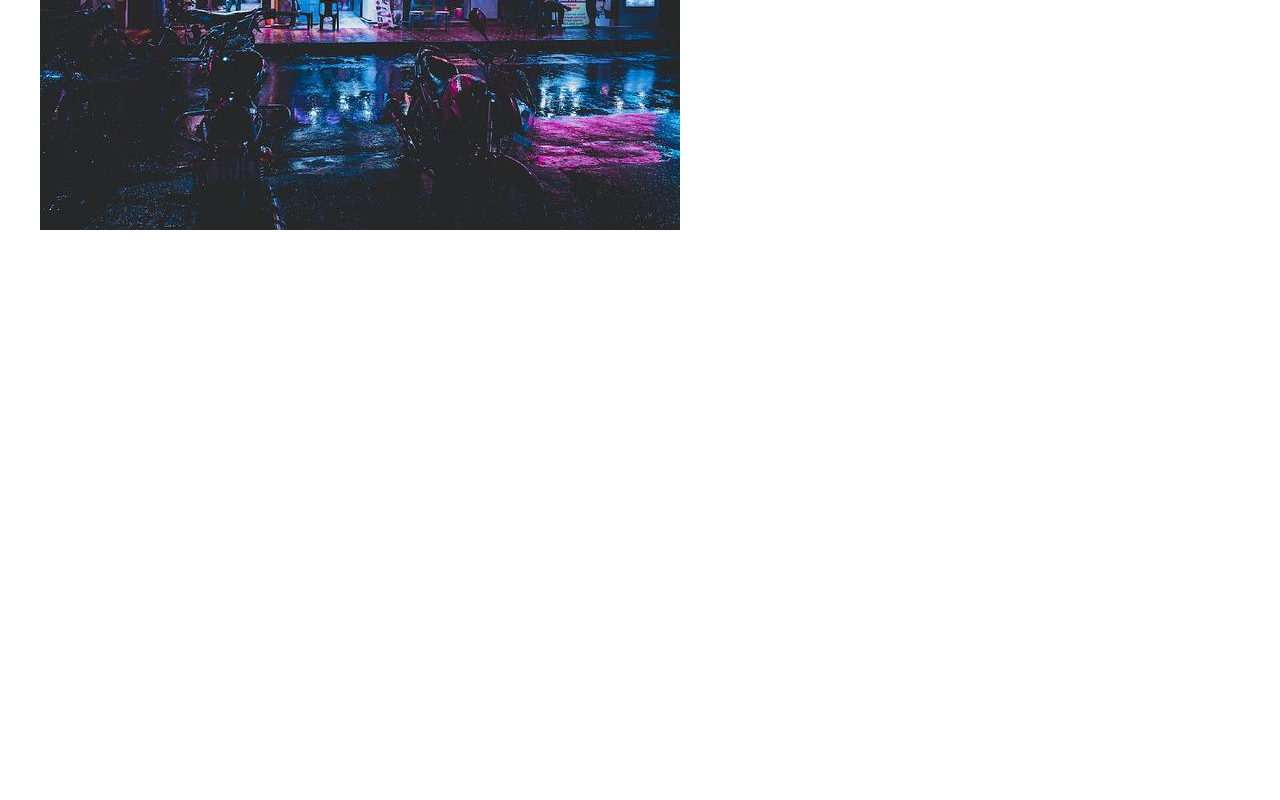
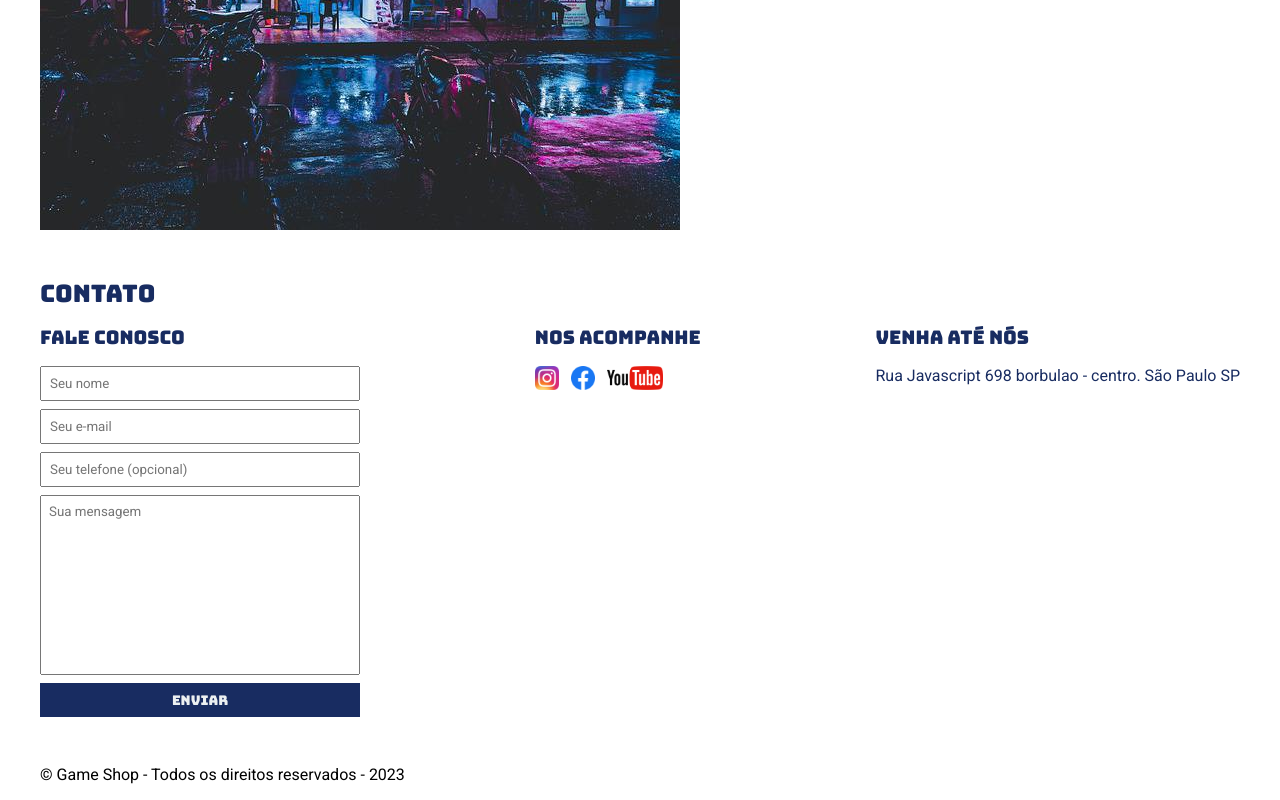
Before and after one commit to GELSONRC44/site_gamesshop, a plain HTML site: page index.html in a window 1280 px wide. Shown: the part 349-1149 px from the top of the page. Before the commit the page ends 800 px from the top, so only its background shows below. Drawn offline with Linux system fonts and the light colour scheme.

Commit message:
modificação de arquivos

```diff
--- a/index.html
+++ b/index.html
@@ -19,17 +19,17 @@
         <nav>
             <ul>
                 <li>
-                <a href="#">Sobre a loja</a>
+                <a href="#about">Sobre a loja</a>
                 </li>
                 <li>
-                <a href="#">Contatus</a>
+                <a href="#contact">Contatus</a>
                 </li>
             </ul>
         </nav>
         </div>
     </header>
 
-    <section>
+    <section id="about">
     <div class="container">
        <img class="store-front" src="./images_M05/images/loja.jpg" alt="Fachada da loja de game">
         <div>
@@ -49,5 +49,58 @@
     </div>
 </section>
 
+<section id="contact">
+    <div class="container">
+        <h2>Contato</h2>
+        <div class="contact-methods">
+        <div>
+            <div>
+                <h3>Fale conosco</h3>
+                <form >
+                    <input type="text" placeholder="Seu nome" required/>
+                    <input type="email" placeholder="Seu e-mail"required/>
+                    <input type="tel" placeholder="Seu telefone (opcional)"/>
+                    <textarea placeholder="Sua mensagem"required></textarea>
+                    <button type="submit">Enviar</button>
+                </form>
+            </div>
+            </div>
+            <div>
+                <h3>Nos acompanhe</h3>
+                <ul class="social-links">
+                    <li>
+                        <a href="#" title="Siga-nos no Instagram">
+                        <img src="./images_M05/images/instagram.png" alt="Logo do Instagram">
+                    </a>
+                    </li>
+                    <li>
+                        <a href="#" title="Siga-nos no Instagram">
+                        <img src="./images_M05/images/facebook.png" alt="Logo do facebook">
+                    </a>
+                    </li>
+                    <li>
+                        <a href="#" title="Viste nosso canal no youtube"></a>
+                        <img src="./images_M05/images/youtube.png" alt="Logo do youtube">
+                    </a>
+                    </li>
+                </ul>
+            </div>
+            <div>
+                <h3>Venha até nós</h3>
+                <p>
+                    Rua Javascript 698 borbulao
+                    - centro. São Paulo SP
+                </p>
+            </div>
+        </div>
+    </div>
+</section>
+<footer>
+    <div class="container">
+        <p>
+            &copy; Game Shop - Todos os direitos reservados - 2023
+        </p>
+    </div>
+</footer>
 </body>
 </html>
--- a/main.css
+++ b/main.css
@@ -5,11 +5,14 @@
 }
 
 header,
-section h2 {
+section h2,
+section h3,
+form button{
     font-family: 'Bungee', cursive;
+    font-weight: normal;
 }
 
-body {
+body, input, textarea {
     font-family: 'Roboto', sans-serif;
 }
 
@@ -18,13 +21,6 @@ header {
     background-color: #182c61;
     color: #ecf0f1;
     }
-
-header h1,
-section h2 {
-        font-weight: normal;
-    }
-
-
 
 header nav li {
         display: inline;
@@ -38,6 +34,9 @@ header nav li a {
         text-decoration: none;
     }
 
+input:focus,textarea:focus{
+    outline-color: #182c61;
+}
 
 
 
@@ -55,7 +54,7 @@ section .container {
 }
 
 section .container {
-       align-items: flex-start;
+   align-items: flex-start;
 
 }
 
@@ -88,3 +87,63 @@ section p{
 .store-front{
     margin-right: 32px;
 }
+
+.social-links img {
+    height: 24px;
+}
+
+
+.social-links li {
+    display: inline;
+    margin-right: 8px;
+}
+
+
+.social-links li a {
+   text-decoration: none;
+}
+
+
+#contact .container{
+    display: block;
+}
+
+.contact-methods {
+    display: flex;
+    justify-content: space-between;
+}
+
+form input,
+form textarea,
+form button {
+    display: block;
+    width: 320px;
+    margin-bottom: 8px;
+    padding: 8px;
+}
+
+form textarea {
+    resize: none;
+    height: 180px;
+}
+
+section h3{
+    margin-bottom: 16px;
+}
+
+form button {
+  background-color: #182c61;
+  color: #ecf0f1;
+  border: none;
+  cursor: pointer;
+}
+
+form button:hover {
+    background-color: #314e9e;
+}
+
+footer{
+        background-color: #182c61
+        color: #ecf0f1;
+        padding: 16px 0;
+}
```
